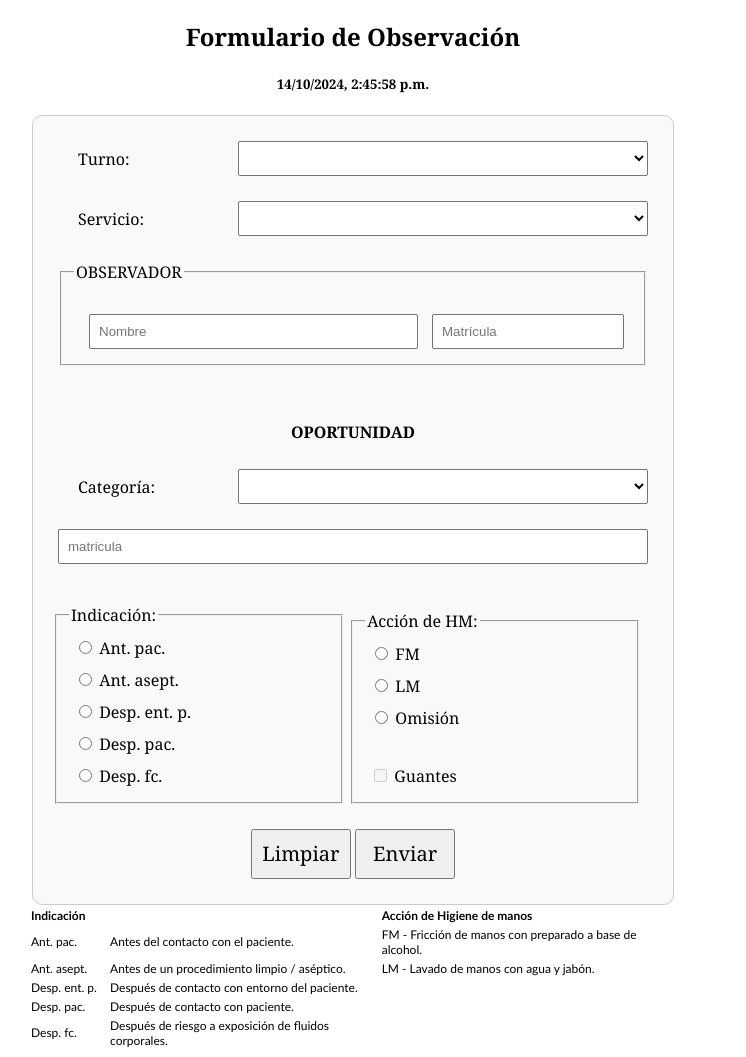
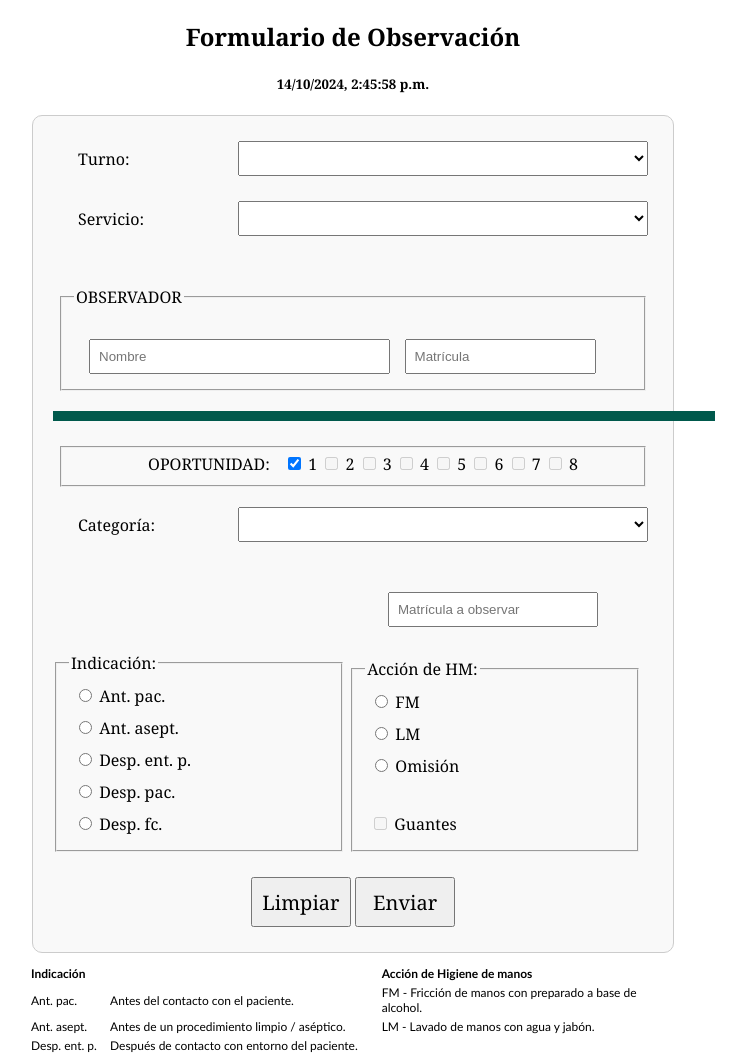
Before and after one commit to ciaeoax/HGZ-03, a plain HTML site: page index.html in a window 1280 px wide. Shown: the top 1057 px of the page, without its empty margins (287-1033 px from the left). Drawn offline with Linux system fonts and the light colour scheme.

Commit message:
Update index.html

```diff
--- a/index.html
+++ b/index.html
@@ -4,13 +4,21 @@
     <meta charset="UTF-8">
     <meta name="viewport" content="width=device-width, initial-scale=1.0">
     <title>HGZ 03 - Tuxtepec</title>
+    <link href="https://fonts.googleapis.com/css2?family=Montserrat&display=swap" rel="stylesheet">
     <link rel="stylesheet" href="css/estilos.css">
 </head>
 <body>
-    <h2 align="center">Formulario de Observación</h2>
-    <h5 align="center"><script type="text/javascript">var timestamp = new Date();document.write(timestamp.toLocaleString("es-mx"));</script></h5>
+    <h2 align="center" >Formulario de Observación</h2>
+    <h5 align="center" ><script type="text/javascript">var timestamp = new Date();document.write(timestamp.toLocaleString("es-mx"));</script></h5>
+    <!---<center><select id="hospital" style="max-width: 600px; align-items: center; margin: auto;" required>
+        <option style="display:none"></option>
+        <option value='HGZ 01'>HGZ 01</option>
+        <option value="HGZMF 02">HGZMF 02</option>
+        <option value="HGZ 03">HGZ 03</option>
+        <option value="HGSMF 41">HGSMF 41</option>
+    </select></center> --->
     <div class="form-container">
-        <form id="dataForm">
+        <form id="dataForm" onsubmit="event.preventDefault(); submitForm();">
             <div class="form-group">
                 <label for="turno">Turno:</label>
                 <select id="turno" name="turno" required> <!-- LISTA DESPEGABLE DE TURNOS  -->
@@ -52,6 +60,8 @@
                     <option value="Urgencias">Urgencias</option>
                     <option value="Otro">Otro</option>
                 </select>
+            </div>
+            <div class="form-group">
                 <label id="serviciotag" for="otroServicio" style="margin-left: 10px;" hidden>Especifique:</label>
                 <input id="serviciotxt" type="text" name="otroServicio" placeholder="Otro servicio: " hidden>
             </div>
@@ -60,13 +70,30 @@
                 <fieldset class="field2"> <!-- CUADRO CON OBSERVADOR  -->
                     <legend>OBSERVADOR</legend>
                     <div>
-                        <input class="observador" type="text" id="nombre" name="nombre" placeholder="Nombre" style="width:60%" required>
+                        <input class="observador" type="text" id="nombre" name="nombre" placeholder="Nombre" style="width:55%" required>
                         <input class="observador" type="number" id="matricula" name="matricula" placeholder="Matrícula" style="width:35%" required>
                     </div>
                 </fieldset>
             </div>
 
-            <h4 align="center">OPORTUNIDAD</h4>
+            <hr class="line" color='#00594c' width=110% size="10px">
+
+            <center>
+            <div class="form-group" style="margin-top:20PX; margin-bottom: 10px; align-items: center;">
+                <fieldset class="field2">
+                    <label for="oportunidad">OPORTUNIDAD: </label>
+                    <input id="1" type="checkbox" name="oportunidad" checked>  1
+                    <input id="2" type="checkbox" name="oportunidad" disabled>  2
+                    <input id="3" type="checkbox" name="oportunidad" disabled>  3
+                    <input id="4" type="checkbox" name="oportunidad" disabled>  4
+                    <input id="5" type="checkbox" name="oportunidad" disabled>  5
+                    <input id="6" type="checkbox" name="oportunidad" disabled>  6
+                    <input id="7" type="checkbox" name="oportunidad" disabled>  7
+                    <input id="8" type="checkbox" name="oportunidad" disabled>  8
+                </fieldset>
+            </div>
+            </center>
+
             <div class="form-group">
                 <label for="categoria">Categoría:</label>
                 <select id ="categoria" name="categoria" required> <!-- LISTA DESPLEGABLE CON CATEGORIAS  -->
@@ -88,11 +115,14 @@
                     <option name="categoria" value="Trabajador Social">Trabajador Social</option>
                     <option name="categoria" value="Otro">Otro</option>
                 </select>
+            </div>
+            <div class="form-group">
                 <label id="categoriatag" for="otroCategoria" style="margin-left: 10px;" hidden>Especifique:</label>
                 <input id="categoriatxt" type="text" name="otroCategoria" placeholder="Otra categoría: " hidden>
             </div>
-            <div class="form-group">
-                <input id="matriculaOpo" type="number" name="matriculaOportunidad" placeholder="matricula" style="width: 50%; margin-bottom: 20px;" required>
+
+            <div class="form-group" style="width: 35%; margin-right: 50px; margin-left: auto; margin-bottom: 20px;">
+                <input id="matriculaOpo" type="number" name="matriculaOportunidad" placeholder="Matrícula a observar" required>
             </div>
 
             <fieldset id="field1" class="field1"> <!-- CUADRO CON INDICACIONES -->
@@ -118,6 +148,8 @@
             </div>
         </form>
     </div>
+
+    <div id="result"></div>
 
     <footer style="max-width: 650px; align-items: center; margin: auto; font-size: 12px;"> <!-- FOOTER CON ESPECIFICACIONES DE NOMENCLATURAS  -->
         <table style="width: 100%; text-align: left;">
```
